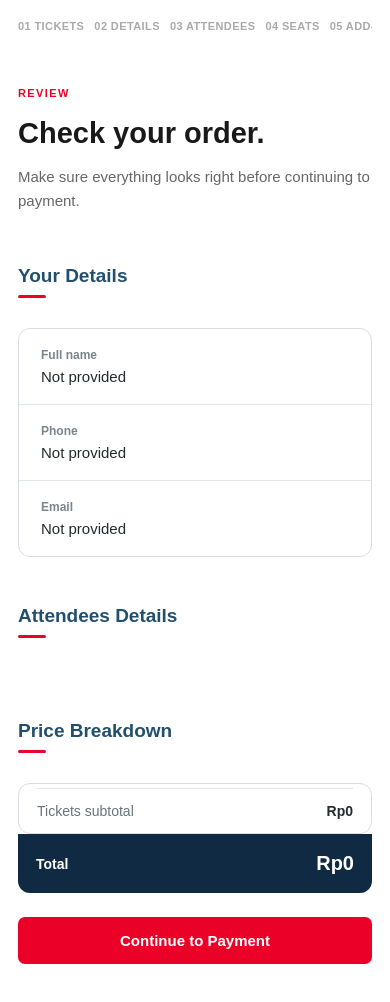
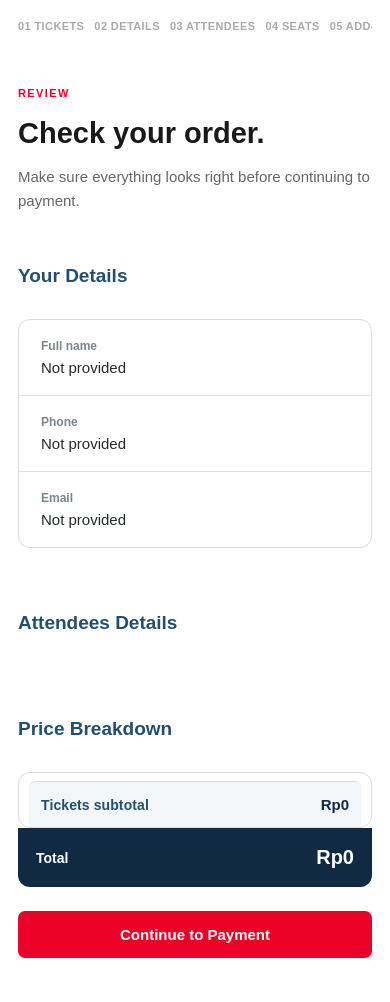
Before and after one commit to timothyalexandert/tedxregents-ticketing, a plain HTML site: page review.html in a window 390 px wide. Shown: the part 80-1082 px from the top of the page. Drawn offline with Linux system fonts and the light colour scheme.

Commit message:
Update style.css

```diff
--- a/style.css
+++ b/style.css
@@ -1667,46 +1667,45 @@ h1 {
    REVIEW PAGE
 ========================= */
 
+
 /* =========================
    SECTION HEADINGS
 ========================= */
 
 .review-section-heading {
     margin-top: 58px;
-    margin-bottom: 36px;
-    position: relative;
+    margin-bottom: 38px;
 }
 
 .review-section-heading h2 {
     margin: 0;
+
     font-size: 21px;
     font-weight: 700;
+
     color: #234f6f;
+
     letter-spacing: 0;
-    display: inline-block;
-}
-
-/* Small TEDx red accent */
-
-.review-section-heading h2::after {
-    content: "";
-    display: block;
-
-    width: 28px;
-    height: 3px;
-
-    background: #eb0029;
-    border-radius: 3px;
-
-    margin-top: 8px;
-}
+}
+
+
+/* MORE SEPARATION BETWEEN
+   YOUR DETAILS AND ATTENDEES */
 
 .review-heading {
     margin-top: 64px;
 }
 
+.review-heading + #reviewOrderer {
+    margin-bottom: 78px;
+}
+
+
+/* PRICE BREAKDOWN */
+
 .price-heading {
     margin-top: 64px;
+    margin-bottom: 38px;
 }
 
 
@@ -1724,6 +1723,7 @@ h1 {
 
     border: 1px solid #d9dde1;
     border-radius: 12px;
+
     overflow: hidden;
 
     background: #ffffff;
@@ -1731,6 +1731,7 @@ h1 {
 
 .review-detail {
     padding: 19px 22px;
+
     border-right: 1px solid #e1e4e7;
 }
 
@@ -1778,11 +1779,13 @@ h1 {
 #reviewAttendees {
     display: flex;
     flex-direction: column;
+
     gap: 14px;
 }
 
 .attendee-review-card {
     border: 1px solid #d9dde1;
+
     border-radius: 12px;
 
     overflow: hidden;
@@ -1791,7 +1794,7 @@ h1 {
 }
 
 
-/* OPEN ATTENDEE ACCENT */
+/* SUBTLE RED ACCENT WHEN OPEN */
 
 .attendee-review-card[open] {
     border-top: 2px solid #eb0029;
@@ -1825,7 +1828,7 @@ h1 {
 }
 
 
-/* RED + / - */
+/* RED + / − */
 
 .attendee-review-card summary::after {
     content: "+";
@@ -1843,7 +1846,6 @@ h1 {
     color: #eb0029;
 }
 
-
 .attendee-toggle {
     margin-left: auto;
 
@@ -1862,9 +1864,6 @@ h1 {
     padding: 0 22px 22px;
 }
 
-
-/* Full name is intentionally hidden */
-
 .attendee-full-name {
     display: none;
 }
@@ -1899,6 +1898,7 @@ h1 {
 
 .attendee-info:last-child {
     padding-right: 0;
+
     border-right: none;
 }
 
@@ -1934,6 +1934,7 @@ h1 {
 
 .price-breakdown {
     border: 1px solid #d9dde1;
+
     border-radius: 12px;
 
     overflow: hidden;
@@ -1959,6 +1960,7 @@ h1 {
     gap: 20px;
 
     margin: 0 22px;
+
     padding: 15px 0;
 
     font-size: 14px;
@@ -1980,28 +1982,48 @@ h1 {
 /* =========================
    SUBTOTALS
 ========================= */
+
+/*
+   Highlighted so they are clearly
+   different from individual items.
+*/
 
 .price-subtotal {
     display: flex;
     align-items: center;
     justify-content: space-between;
 
-    margin: 4px 22px 0;
-    padding: 14px 0;
-
-    border-top: 1px solid #e1e4e7;
+    gap: 20px;
+
+    margin: 8px 14px 0;
+
+    padding: 15px 12px;
+
+    border-top: 1px solid #d9dde1;
+
+    border-radius: 7px 7px 0 0;
+
+    background: #f3f6f8;
 
     font-size: 14px;
 }
 
 .price-subtotal span {
-    color: #68737b;
-    font-weight: 500;
+    color: #234f6f;
+
+    font-weight: 700;
+
+    letter-spacing: 0.1px;
 }
 
 .price-subtotal strong {
-    color: #252a2e;
-    font-weight: 700;
+    color: #102a43;
+
+    font-size: 15px;
+
+    font-weight: 700;
+
+    white-space: nowrap;
 }
 
 
@@ -2010,13 +2032,14 @@ h1 {
 ========================= */
 
 .addon-owner-heading {
-    margin: 8px 22px 0;
-
-    padding: 14px 0 5px;
+    margin: 18px 22px 0;
+
+    padding: 16px 0 5px;
 
     border-top: 1px solid #e1e4e7;
 
     font-size: 14px;
+
     font-weight: 600;
 }
 
@@ -2026,6 +2049,7 @@ h1 {
 
 .addon-owner-heading .addon-under {
     color: #8a9298;
+
     font-weight: 400;
 }
 
@@ -2048,6 +2072,7 @@ h1 {
     padding: 19px 22px;
 
     background: #102a43;
+
     color: #ffffff;
 
     border-radius: 0 0 12px 12px;
@@ -2085,19 +2110,29 @@ h1 {
 
     .review-section-heading {
         margin-top: 48px;
-        margin-bottom: 30px;
+        margin-bottom: 32px;
     }
 
     .review-section-heading h2 {
         font-size: 19px;
     }
 
+
+    /* EXTRA SPACE AFTER
+       YOUR DETAILS */
+
     .review-heading {
         margin-top: 52px;
     }
 
+    .review-heading + #reviewOrderer {
+        margin-bottom: 64px;
+    }
+
+
     .price-heading {
         margin-top: 52px;
+        margin-bottom: 32px;
     }
 
 
@@ -2109,6 +2144,7 @@ h1 {
 
     .review-detail {
         border-right: none;
+
         border-bottom: 1px solid #e1e4e7;
     }
 
@@ -2161,6 +2197,7 @@ h1 {
 
     .attendee-info:nth-child(4) {
         padding-top: 18px;
+
         border-right: none;
     }
 
@@ -2169,13 +2206,17 @@ h1 {
 
     .price-line {
         margin: 0 18px;
+
         padding: 14px 0;
 
         font-size: 14px;
     }
 
     .price-subtotal {
-        margin: 4px 18px 0;
+        margin-left: 10px;
+        margin-right: 10px;
+
+        padding: 14px 12px;
     }
 
     .addon-owner-heading {
```
